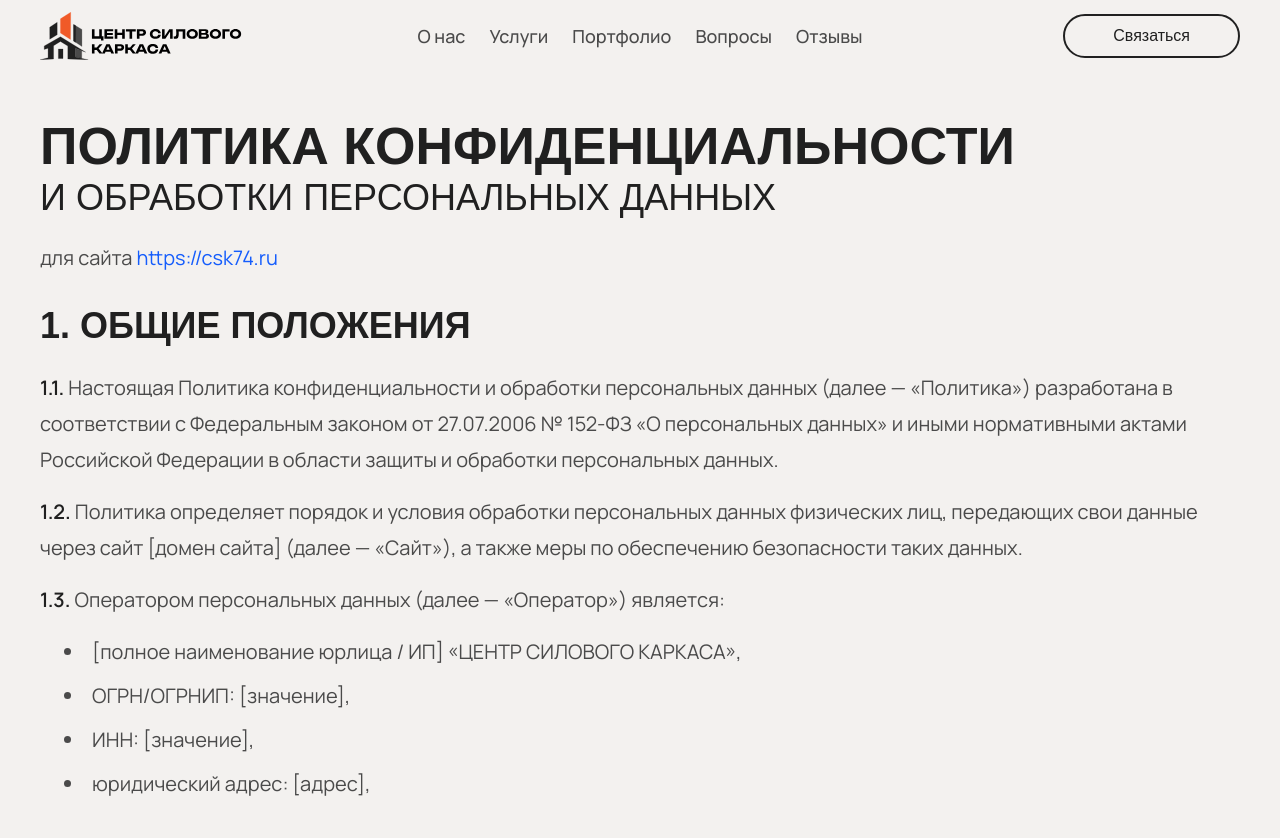
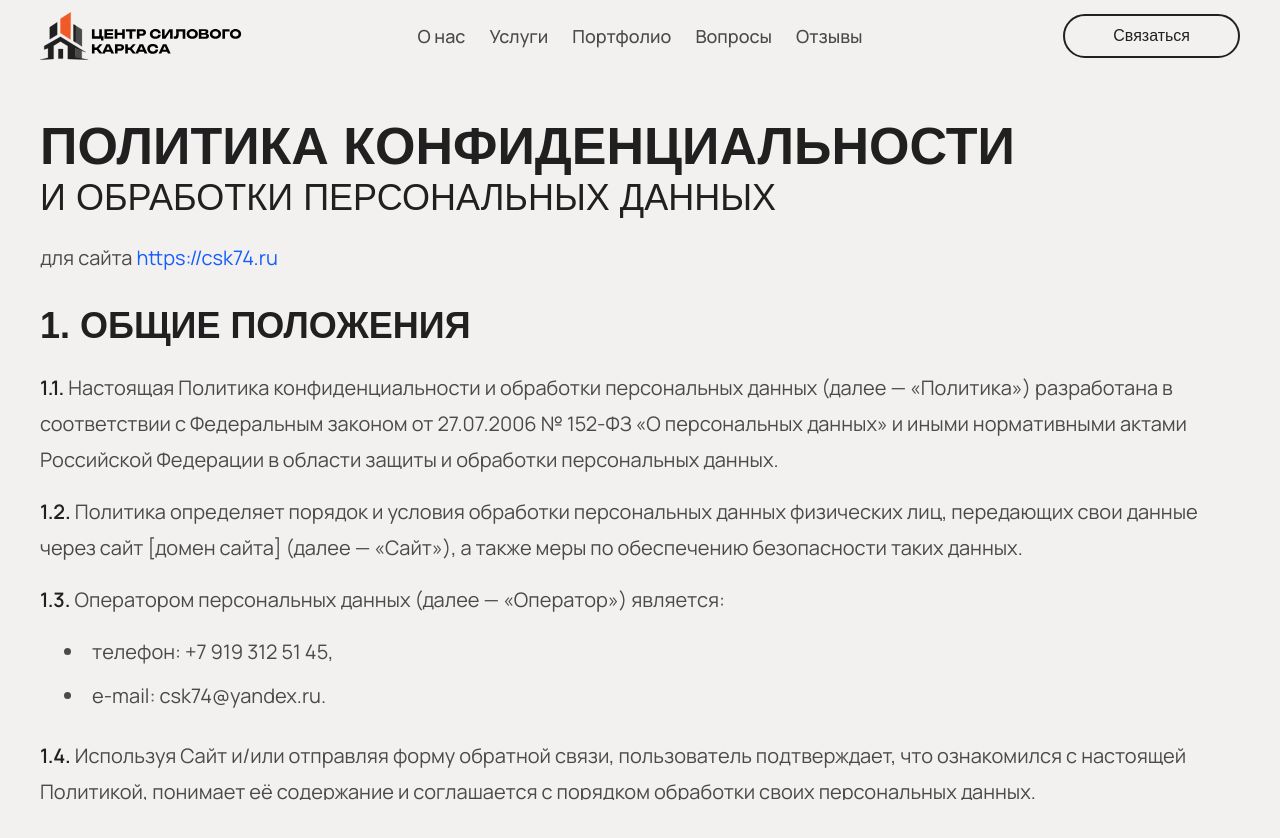
Before and after one commit to sbb45/csk74, a SvelteKit app: page /privacy in a window 1280 px wide. Shown: the top 838 px of the page. Built offline with nearby package versions, Linux system fonts and the light colour scheme; a web font is replaced by a local one.

Commit message:
Правки og линков

```diff
--- a/src/routes/+page.ts
+++ b/src/routes/+page.ts
@@ -6,7 +6,7 @@ export const prerender = true;
 
 export const load: PageLoad = () => {
     const seo: SeoProps = {
-        title: 'Каркасные дома под ключ в Челябинске — sha&vi',
+        title: 'Каркасные дома под ключ в Челябинске — Центр Силового Каркаса',
         description:
             'Строим каркасные дома под ключ в Челябинске: проектирование, смета, фундамент, коробка, кровля, фасад, инженерия и отделка без скрытых доплат.',
         ogType: 'website',
--- a/src/routes/about/+page.svelte
+++ b/src/routes/about/+page.svelte
@@ -68,7 +68,7 @@
     <title>О компании — sha&vi</title>
     <meta
             name="description"
-            content="Строим каркасные дома под ключ: честная смета, аккуратная стройка и понятные сроки. Узнайте больше о подходе sha&vi."
+            content="Строим каркасные дома под ключ: честная смета, аккуратная стройка и понятные сроки. Узнайте больше о подходе Центра Силового Каркаса."
     />
 </svelte:head>
 
--- a/src/routes/portfolio/+page.server.ts
+++ b/src/routes/portfolio/+page.server.ts
@@ -4,7 +4,7 @@ import { siteConfig } from '$lib/seo';
 
 export function load() {
     const seo: SeoProps = {
-        title: 'Портфолио построенных каркасных домов — sha&vi',
+        title: 'Портфолио построенных каркасных домов — Центр Силового Каркаса',
         description:
             'Готовые каркасные дома sha&vi: фото реализованных проектов, планировки и отделка. Посмотрите, как мы строим.',
         ogType: 'website',
--- a/src/routes/privacy/+page.svelte
+++ b/src/routes/privacy/+page.svelte
@@ -37,13 +37,8 @@
                     <strong>1.3.</strong> Оператором персональных данных (далее — «Оператор») является:
                 </p>
                 <ul class="list-disc list-inside ml-4 mb-4 md:mb-5 lg:mb-6 space-y-2">
-                    <li>[полное наименование юрлица / ИП] «ЦЕНТР СИЛОВОГО КАРКАСА»,</li>
-                    <li>ОГРН/ОГРНИП: [значение],</li>
-                    <li>ИНН: [значение],</li>
-                    <li>юридический адрес: [адрес],</li>
-                    <li>фактический адрес: [адрес, если отличается],</li>
                     <li>телефон: +7 919 312 51 45,</li>
-                    <li>e-mail: [e-mail для обращений по ПДн].</li>
+                    <li>e-mail: csk74@yandex.ru.</li>
                 </ul>
                 <p class="mb-4 md:mb-5 lg:mb-6">
                     <strong>1.4.</strong> Используя Сайт и/или отправляя форму обратной связи, пользователь подтверждает, что ознакомился с настоящей Политикой, понимает её содержание и соглашается с порядком обработки своих персональных данных.
@@ -303,10 +298,8 @@
                     По всем вопросам, связанным с обработкой и защитой персональных данных, а также для реализации своих прав субъект персональных данных может обратиться к Оператору:
                 </p>
                 <ul class="list-disc list-inside ml-4 mb-4 md:mb-5 lg:mb-6 space-y-2">
-                    <li>Оператор: [полное наименование] «sha&vi»;</li>
-                    <li>адрес: [адрес];</li>
                     <li>телефон: +7 919 312 51 45;</li>
-                    <li>e-mail: [e-mail].</li>
+                    <li>e-mail: csk74@yandex.ru</li>
                 </ul>
             </div>
 
```
